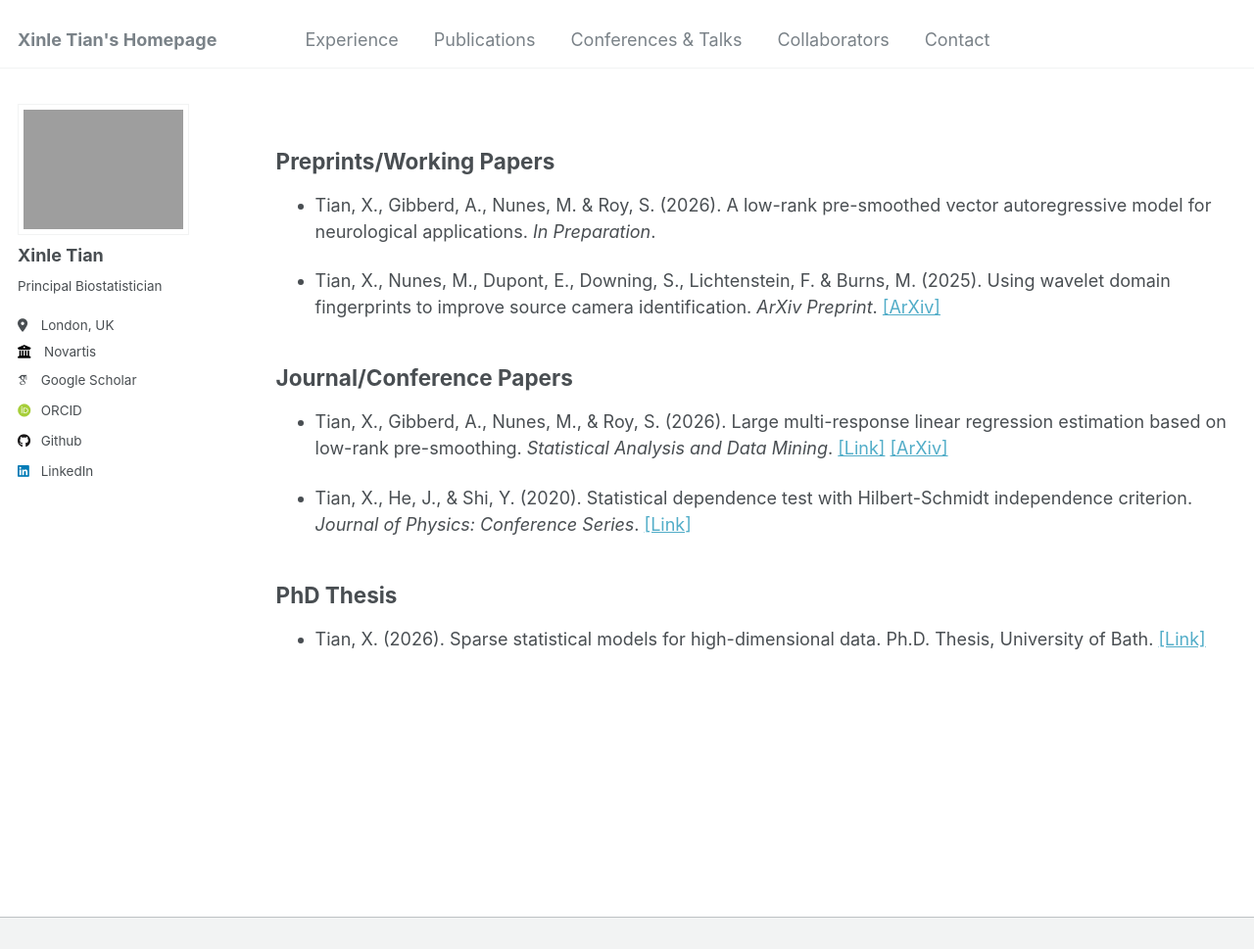
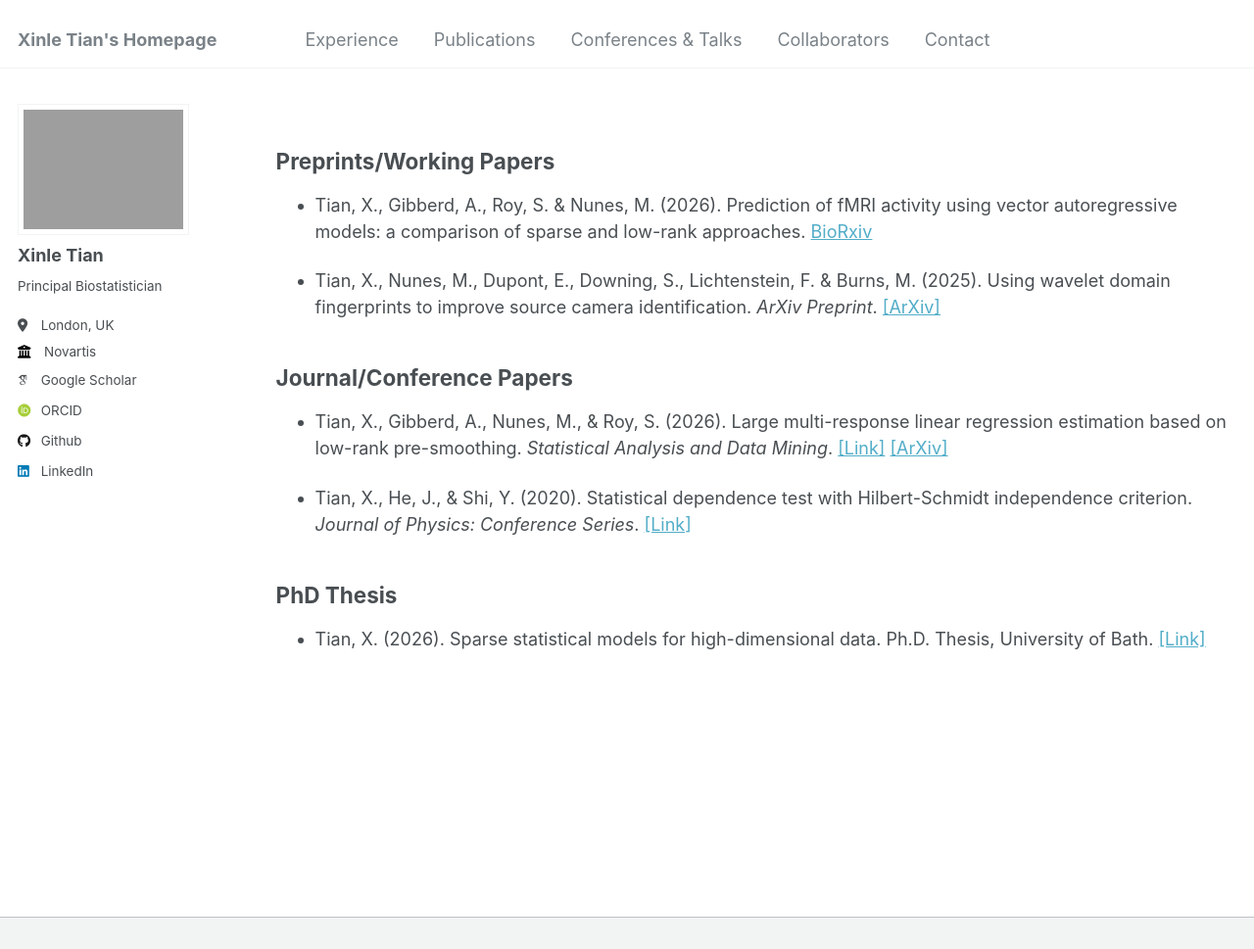
Before and after one commit to xinlet/xinlet.github.io, a Jekyll site: the page built from _pages/publications.md, in a window 1280 px wide and 1109 px high, cut to the strip 0-969 px from the top of the window. Shown: the whole strip at 98% size. Built offline with Jekyll 4.4.1, drawn with Linux system fonts in a browser that asks for light colours; some web fonts are replaced.

Commit message:
Update publications.md

```diff
--- a/_pages/publications.md
+++ b/_pages/publications.md
@@ -9,7 +9,7 @@ author_profile: true
 
 ## Preprints/Working Papers
 
-* Tian, X., Gibberd, A., Nunes, M. & Roy, S. (2026). A low-rank pre-smoothed vector autoregressive model for neurological applications. *In Preparation*.
+* Tian, X., Gibberd, A., Roy, S. & Nunes, M. (2026). Prediction of fMRI activity using vector autoregressive models: a comparison of sparse and low-rank approaches. [BioRxiv](https://www.biorxiv.org/content/10.64898/2026.06.11.731556v1.abstract)
 
 * Tian, X., Nunes, M., Dupont, E., Downing, S., Lichtenstein, F. & Burns, M. (2025). Using wavelet domain fingerprints to improve source camera identification. *ArXiv Preprint*. [[ArXiv]](https://arxiv.org/abs/2507.01712)
 
```
